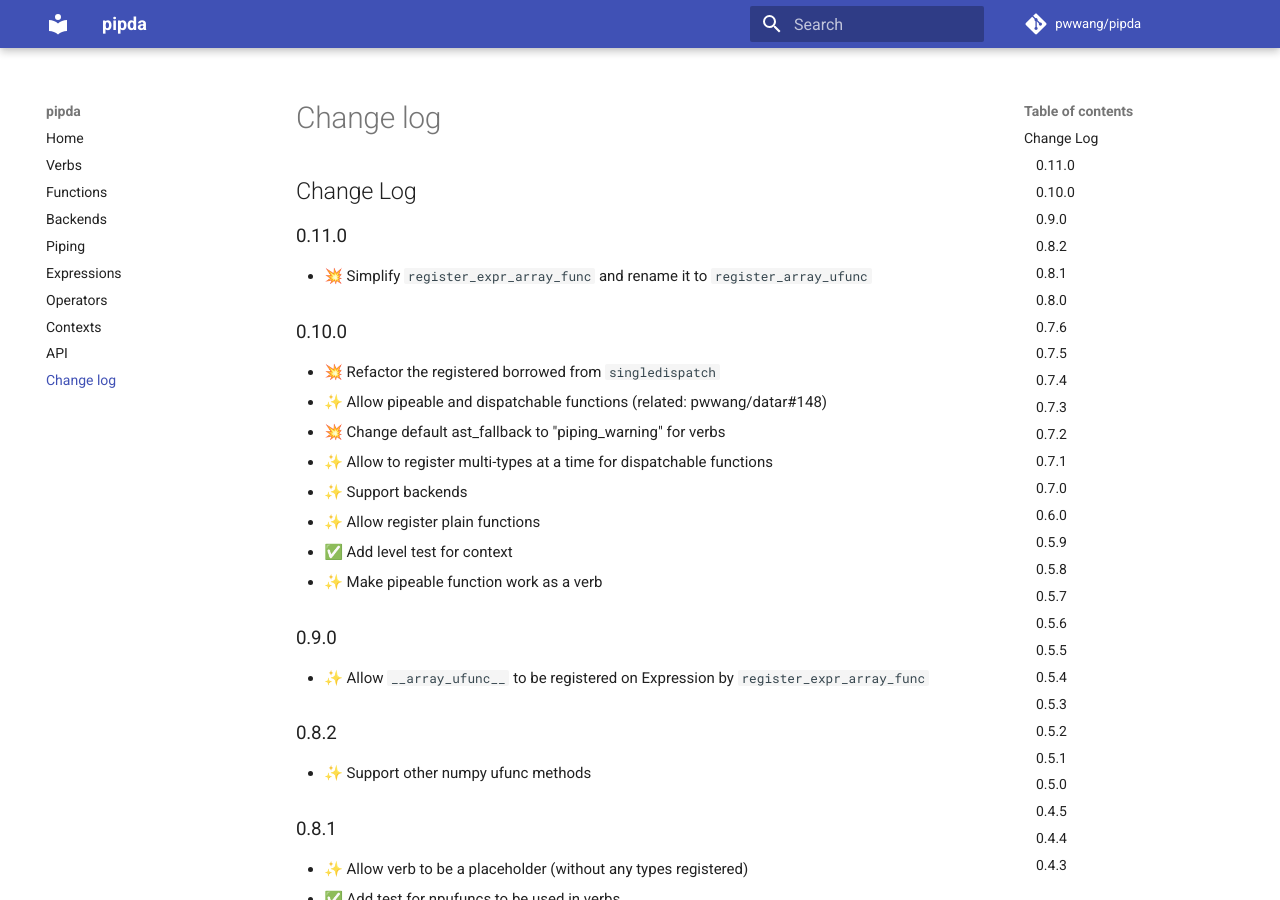
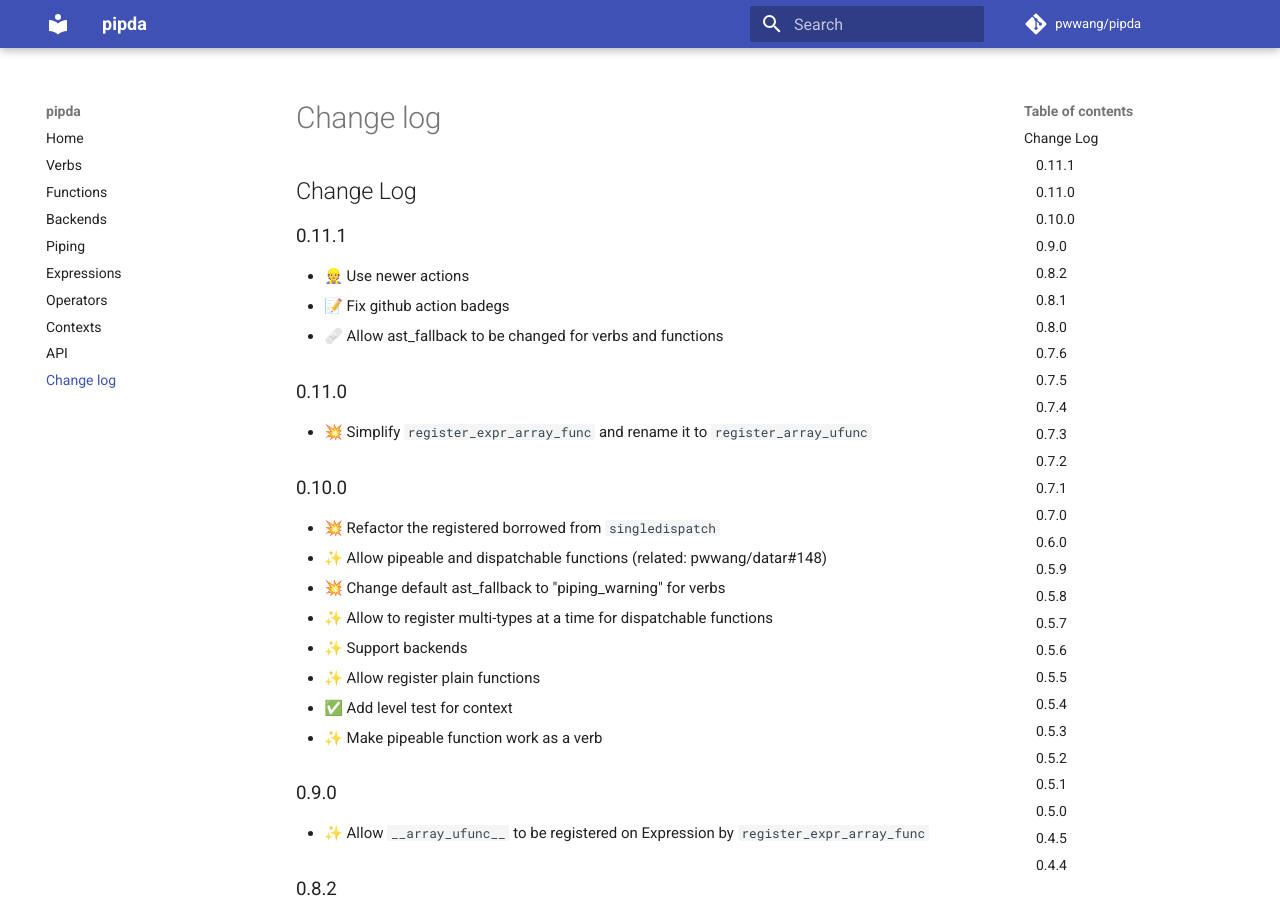
Before and after one commit to pwwang/pipda, an MkDocs documentation site: the page built from docs/CHANGELOG.md, in a window 1280 px wide and 900 px high. Built offline with MkDocs 1.6.1 and Material for MkDocs 9.7.7, drawn with Linux system fonts in a browser that asks for light colours; comment, search, counter and statistics services are not loaded.

Commit message:
0.11.0 (#45)
* 👷 Use newer actions

* 📝 Fix github action badegs

* 🩹 Allow ast_fallback to be changed for verbs and functions

* 🔖 0.11.1

```diff
--- a/docs/CHANGELOG.md
+++ b/docs/CHANGELOG.md
@@ -1,4 +1,10 @@
 # Change Log
+
+## 0.11.1
+
+- 👷 Use newer actions
+- 📝 Fix github action badegs
+- 🩹 Allow ast_fallback to be changed for verbs and functions
 
 ## 0.11.0
 
--- a/pipda/__init__.py
+++ b/pipda/__init__.py
@@ -8,7 +8,7 @@ from .utils import evaluate_expr
 from .verb import VerbCall, register_verb
 from .piping import register_piping, _patch_default_classes
 
-__version__ = "0.11.0"
+__version__ = "0.11.1"
 
 register_piping(">>")
 _patch_default_classes()
--- a/pyproject.toml
+++ b/pyproject.toml
@@ -1,6 +1,6 @@
 [tool.poetry]
 name = "pipda"
-version = "0.11.0"
+version = "0.11.1"
 readme = "README.md"
 description = "A framework for data piping in python"
 authors = ["pwwang <pwwang@pwwang.com>"]
```
Also changed, not shown: README.md (+2 -2 lines), 5 other files.
